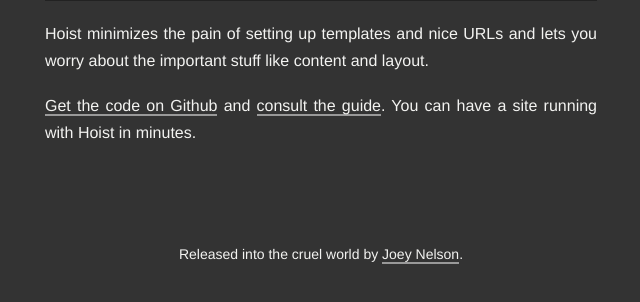
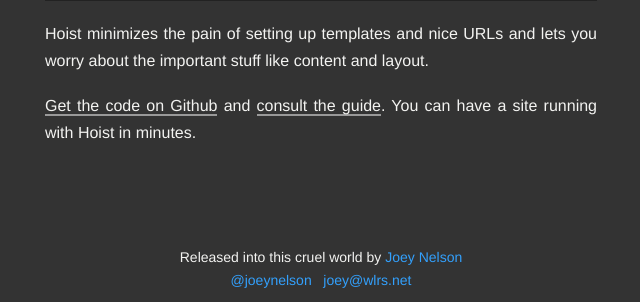
Before and after one commit to wlrs/hoist, a PHP site: template hoistup.com/pages/home.php in a window 1280 px wide. Shown: the part 730-1032 px from the top of the page, without its empty margins (319-959 px from the left). Before the commit the page ends 994 px from the top, so only its background shows below. Run offline with PHP 8.4, Linux system fonts and the light colour scheme; the template is opened without the code that fills it, so the values that code supplies are empty.

Commit message:
site footer

```diff
--- a/hoistup.com/footer.php
+++ b/hoistup.com/footer.php
@@ -1,6 +1,7 @@
             <div id="footer">
 
-                Released into the cruel world by <a href="http://joeynelson.com">Joey Nelson</a>.
+                Released into this cruel world by <a href="http://joeynelson.com">Joey Nelson</a><br />
+                <a href="http://twitter.com/joeynelson">@joeynelson</a> &nbsp; <a href="mailto:joey@wlrs.net">joey@wlrs.net</a>
 
             </div>
 
@@ -8,7 +9,6 @@
 
         <script src="/prettify.js"></script>
         <script>prettyPrint();</script>
-
 
         <? if($_SERVER['SERVER_NAME'] == 'hoistup.com'){ ?>
             <script type="text/javascript" src="http://use.typekit.com/qvc8urq.js"></script>
--- a/hoistup.com/style.css
+++ b/hoistup.com/style.css
@@ -235,8 +235,17 @@ h1 {
 }
 #footer {
   margin-top: 6.75em;
-  padding-bottom: 2.25em;
+  padding-bottom: 0.75em;
   font-size: 0.875em;
+  line-height: 1.625em;
+}
+#footer a, #footer a:visited {
+  color: #33a0fc;
+  border: none !important;
+}
+#footer a:hover {
+  color: #33a0fc;
+  border-bottom: 2px solid #33a0fc !important;
 }
 p {
   line-height: 1.6875em;
--- a/hoistup.com/style.less
+++ b/hoistup.com/style.less
@@ -195,7 +195,6 @@ body{
 a, a:visited{
     color: #f3f3f1;
     text-decoration: none;
-
 }
 
 h1{
@@ -267,8 +266,18 @@ h1{
 
 #footer{
     margin-top: 108/@em;
-    padding-bottom: 36/@em;
+    padding-bottom: 12/@em;
     font-size: 14/@em;
+    line-height: 26/@em;
+    a, a:visited{
+        color: #33a0fc;
+        border: none !important;
+    }
+
+    a:hover{
+        color: #33a0fc;
+        border-bottom: 2px solid #33a0fc !important;
+    }
 }
 
 p{
```
